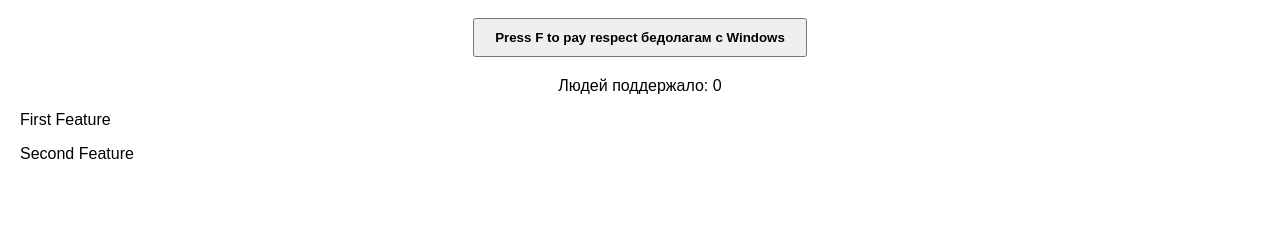
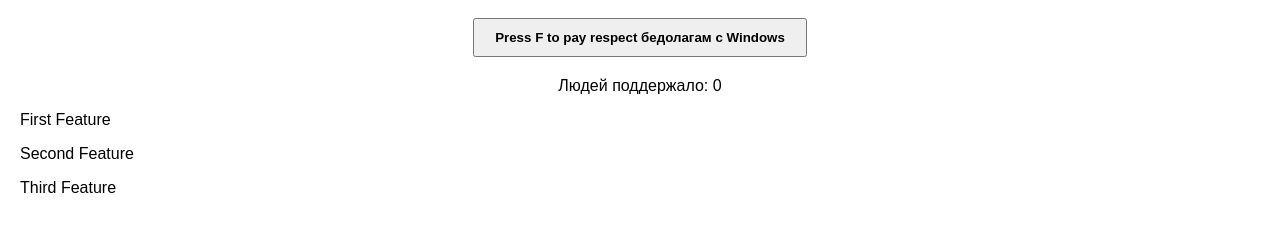
Before and after one commit to qurror/MRCO, a website: page public/Prikol.html in a window 1280 px wide. Shown: the part 280-512 px from the top of the page. Drawn offline with Linux system fonts and the light colour scheme.

Commit message:
after third feature

```diff
--- a/public/Prikol.html
+++ b/public/Prikol.html
@@ -52,6 +52,7 @@
     		<p id="counter">Людей поддержало: <span id="clickCount">0</span></p>
 		<p>First Feature</p>
 		<p>Second Feature</p>
+		<p>Third Feature</p>
 	</section>
   <script>
     const button = document.getElementById('payRespect');
```
